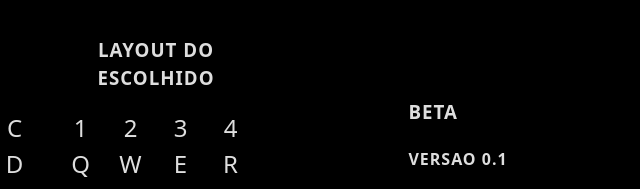
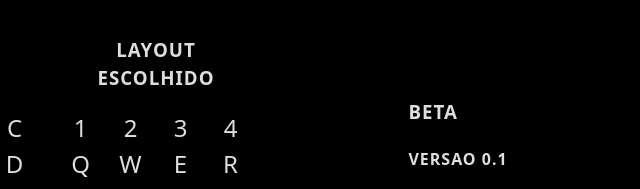
Before and after one commit to vini-basilio/chip8-vite, a website built with Vite: page index.html in a window 1280 px wide. Shown: the part 513-702 px from the top of the page, 420-1060 px from the left. Built offline with nearby package versions, Linux system fonts and the light colour scheme.

Commit message:
- fix: corrige um erro de digitacao

```diff
--- a/index.html
+++ b/index.html
@@ -50,7 +50,7 @@
             </section>
           </div>
           <div style="width: 200px;">
-            <h3 style="text-align: center">Layout do escolhido</h3>
+            <h3 style="text-align: center">Layout escolhido</h3>
             <section class="keyboard-container">
               <div class="keyboard-button">1</div>
               <div class="keyboard-button">2</div>
```
